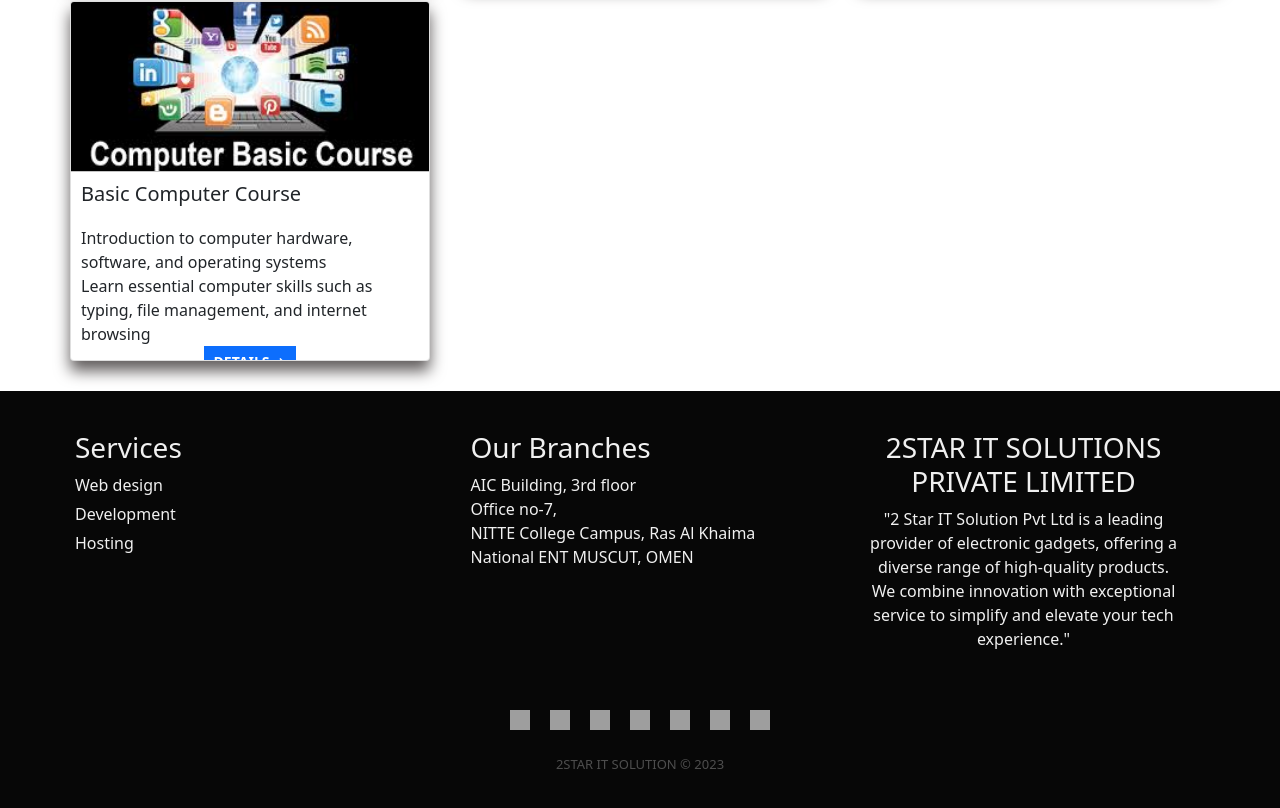
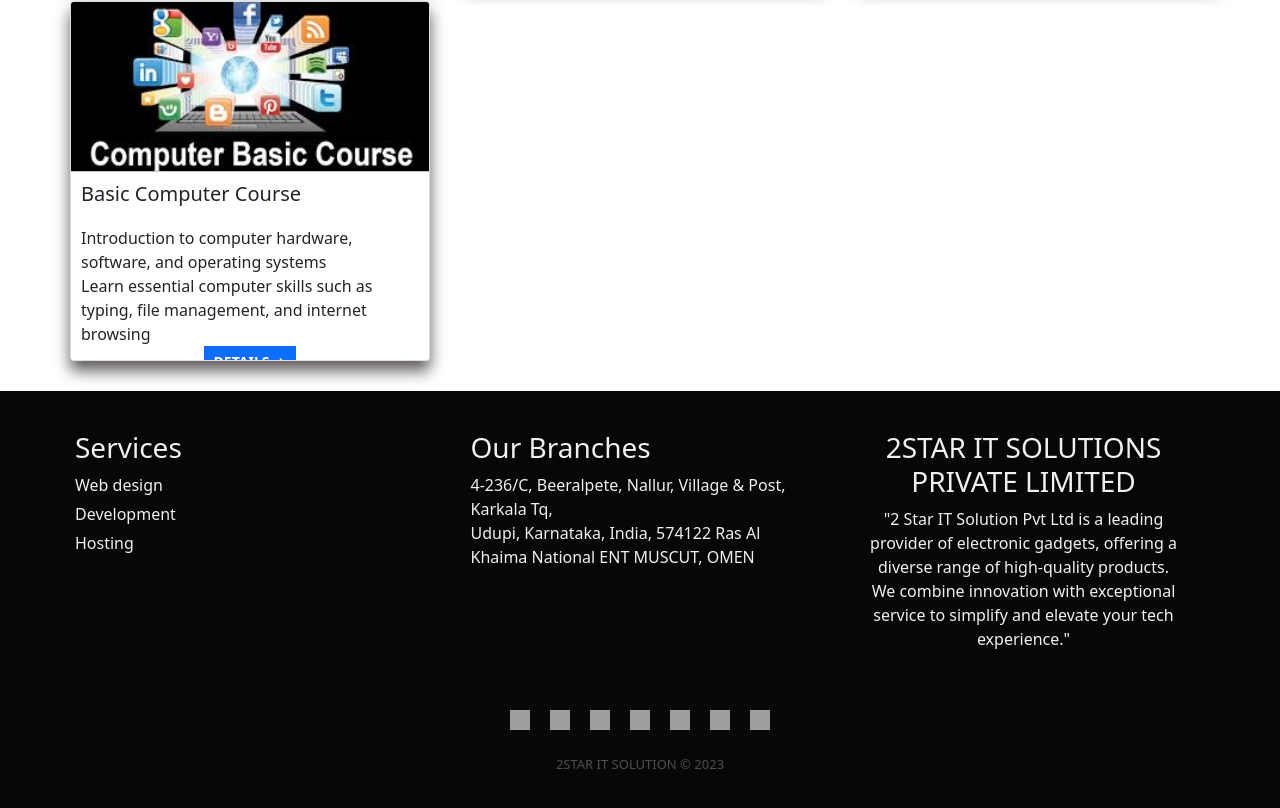
Before and after one commit to Sandhya288/Education_Profile, a React (Create React App) app: page /about in a window 1280 px wide. Shown: the part 1513-2321 px from the top of the page. Built offline with nearby package versions, Linux system fonts and the light colour scheme; grey boxes are pictures that could not be loaded.

Commit message:
Update Footer.jsx

```diff
--- a/src/components/Footer.jsx
+++ b/src/components/Footer.jsx
@@ -21,9 +21,8 @@
                 <li>
                   <i className="fa fa-map-marker" aria-hidden="true"></i>
                   <a href="#">
-                    AIC Building, 3rd floor <br />
-                    Office no-7, <br />
-                    NITTE College Campus,
+                    4-236/C, Beeralpete, Nallur, Village & Post, Karkala Tq,<br />
+                   Udupi, Karnataka, India, 574122
                    Ras Al Khaima National ENT MUSCUT, OMEN
                   </a>
                 </li>
```
